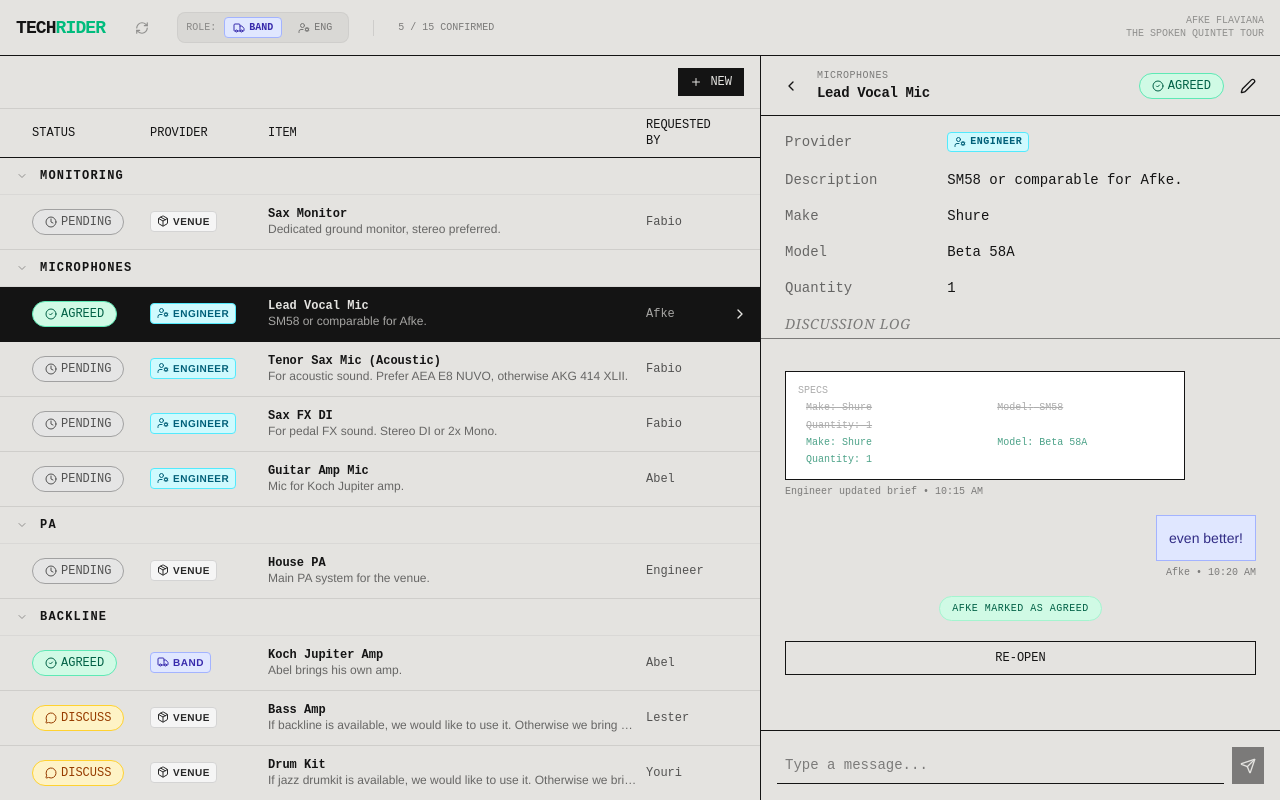
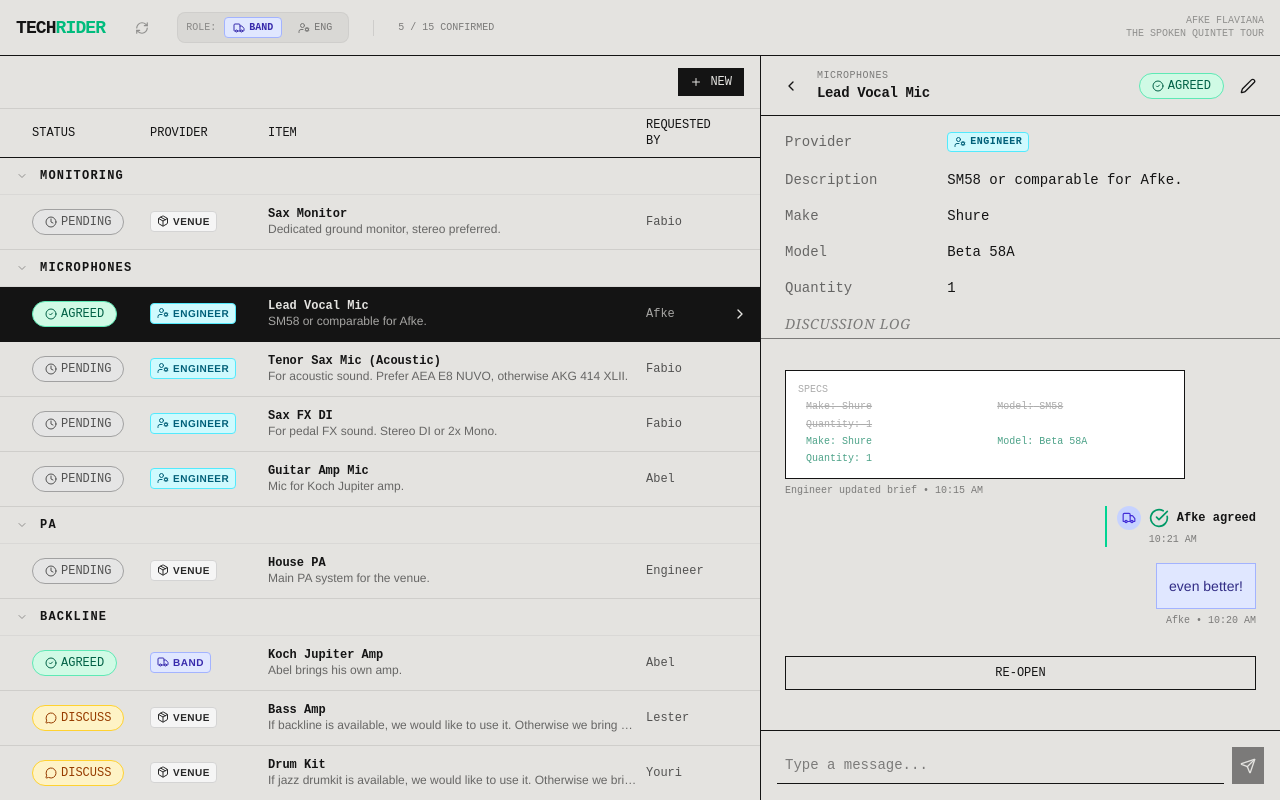
Before and after one commit to rikdewit/Miked-Briefing-System, a React (Vite) app: page / in a window 1280 px wide. Both pictures are taken after a click on the element 380 px from the left and 314 px from the top of the page. Built offline with nearby package versions, Linux system fonts and the light colour scheme.

Commit message:
update agreement flow

```diff
--- a/src/components/BriefItemDetail.tsx
+++ b/src/components/BriefItemDetail.tsx
@@ -2,7 +2,7 @@
 import { BriefItem, Role, Comment } from '../types';
 import { StatusBadge } from './Badges';
 import { ProviderBadge } from './ProviderBadge';
-import { Send, X, Edit2, CheckCircle, Clock } from 'lucide-react';
+import { Send, X, Edit2, CheckCircle, Clock, Truck, UserCog } from 'lucide-react';
 import { motion } from 'motion/react';
 
 interface BriefItemDetailProps {
@@ -250,8 +250,17 @@
 
               if (comment.type === 'ITEM_REVISION') {
                 const isOwn = comment.role === role;
-                const nextComment = index < item.comments.length - 1 ? item.comments[index + 1] : null;
-                const isAgreed = nextComment?.type === 'STATUS_CHANGE' && nextComment?.newStatus === 'AGREED';
+                const agreementComments: Comment[] = [];
+                let j = index + 1;
+                while (j < item.comments.length) {
+                  const c = item.comments[j];
+                  if (c.type === 'STATUS_CHANGE' && c.newStatus === 'AGREED') {
+                    agreementComments.push(c);
+                  } else if (c.type === 'ITEM_REVISION' || (c.type === 'STATUS_CHANGE' && c.newStatus !== 'AGREED')) {
+                    break;
+                  }
+                  j++;
+                }
 
                 return (
                   <div key={comment.id} className={`flex flex-col ${isOwn ? 'items-end' : 'items-start'} my-4 w-full`}>
@@ -320,21 +329,31 @@
                           </div>
                         )}
                       </div>
-                      {isAgreed && nextComment ? (
-                        <div className="mt-3 pt-2 border-t border-emerald-500/30 flex items-center gap-1.5 text-[10px] font-mono text-emerald-700 font-bold">
-                          <CheckCircle className="w-3 h-3" />
-                          {nextComment.author} agreed to changes
-                        </div>
-                      ) : comment.waitingFor && (
-                        <div className="mt-3 pt-2 border-t border-[#141414]/10 flex items-center gap-1.5 text-[10px] font-mono text-amber-700">
-                          <Clock className="w-3 h-3" />
-                          Awaiting {comment.waitingFor} confirmation
-                        </div>
-                      )}
                     </div>
                     <span className="font-mono text-[10px] mt-1 opacity-50">
                       {comment.author} updated brief • {new Date(comment.timestamp).toLocaleTimeString([], {hour: '2-digit', minute:'2-digit'})}
                     </span>
+                    {agreementComments.length > 0 && (
+                      <div className={`relative flex flex-col gap-0.5 mt-2 ${isOwn ? 'self-start' : 'self-end'}`}>
+                        <div className={`absolute top-0 bottom-0 w-0.5 bg-emerald-400 ${isOwn ? 'right-0' : 'left-0'}`} />
+                        {agreementComments.map(ac => (
+                          <div key={ac.id} className={`flex flex-col ${isOwn ? 'pr-3' : 'pl-3'}`}>
+                            <div className="flex items-center gap-2">
+                              <span className={`w-6 h-6 rounded-full flex items-center justify-center shrink-0 ${
+                                ac.role === 'BAND' ? 'bg-indigo-200 text-indigo-700' : 'bg-cyan-200 text-cyan-700'
+                              }`}>
+                                {ac.role === 'BAND' ? <Truck className="w-3.5 h-3.5" /> : <UserCog className="w-3.5 h-3.5" />}
+                              </span>
+                              <CheckCircle className="w-5 h-5 text-emerald-600 shrink-0" />
+                              <span className="font-mono text-xs font-semibold">{ac.author} agreed</span>
+                            </div>
+                            <span className="font-mono text-[10px] opacity-50 mt-0.5 ml-8">
+                              {new Date(ac.timestamp).toLocaleTimeString([], {hour: '2-digit', minute:'2-digit'})}
+                            </span>
+                          </div>
+                        ))}
+                      </div>
+                    )}
                   </div>
                 );
               }
--- a/src/components/GlobalChat.tsx
+++ b/src/components/GlobalChat.tsx
@@ -1,11 +1,11 @@
 import React, { useState, useEffect, useRef } from 'react';
-import { BriefItem, ChatMessage, Role, ItemStatus, Category } from '../types';
+import { BriefItem, ChatMessage, Role, ItemStatus, Category, Comment } from '../types';
 import { StatusBadge } from './Badges';
 import { ProviderBadge } from './ProviderBadge';
 import {
   TextInput, TextareaInput, CategorySelect, ProviderSelect, SpecsSection,
 } from './FormFields';
-import { Send, MessageSquare, ChevronLeft, Edit2, Save } from 'lucide-react';
+import { Send, MessageSquare, ChevronLeft, Edit2, Save, CheckCircle, Truck, UserCog } from 'lucide-react';
 
 type Filter = 'ALL' | 'CHAT' | 'UPDATES';
 
@@ -283,12 +283,12 @@
               )}
               {(() => {
                 const lastRevisionId = [...item.comments].reverse().find(c => c.type === 'ITEM_REVISION')?.id;
-                return item.comments.map((comment) => {
+                return item.comments.map((comment, index) => {
                 if (comment.type === 'STATUS_CHANGE') {
+                  if (comment.newStatus === 'AGREED') return null;
                   return (
                     <div key={comment.id} className="flex justify-center my-2">
                       <div className={`px-3 py-1 rounded-full text-[10px] font-mono uppercase tracking-wider border ${
-                        comment.newStatus === 'AGREED' ? 'bg-emerald-100 text-emerald-800 border-emerald-200' :
                         comment.newStatus === 'DISCUSSING' ? 'bg-amber-100 text-amber-800 border-amber-200' :
                         comment.newStatus === 'PENDING' ? 'bg-neutral-100 text-neutral-600 border-neutral-200' :
                         'bg-red-100 text-red-800 border-red-200'
@@ -313,6 +313,17 @@
                 }
                 if (comment.type === 'ITEM_REVISION') {
                   const isOwn = comment.role === role;
+                  const agreementComments: Comment[] = [];
+                  let j = index + 1;
+                  while (j < item.comments.length) {
+                    const c = item.comments[j];
+                    if (c.type === 'STATUS_CHANGE' && c.newStatus === 'AGREED') {
+                      agreementComments.push(c);
+                    } else if (c.type === 'ITEM_REVISION' || (c.type === 'STATUS_CHANGE' && c.newStatus !== 'AGREED')) {
+                      break;
+                    }
+                    j++;
+                  }
                   return (
                     <div key={comment.id} className={`flex flex-col ${isOwn ? 'items-end' : 'items-start'} my-4 w-full`}>
                       <div className={`border border-[#141414] p-3 w-full max-w-[85%] text-xs font-mono ${isOwn ? 'bg-[#141414]/5' : 'bg-white'}`}>
@@ -369,6 +380,27 @@
                       <span className="font-mono text-[10px] mt-1 opacity-50">
                         {comment.author} updated brief • {new Date(comment.timestamp).toLocaleTimeString([], { hour: '2-digit', minute: '2-digit' })}
                       </span>
+                      {agreementComments.length > 0 && (
+                        <div className={`relative flex flex-col gap-0.5 mt-2 ${isOwn ? 'self-start' : 'self-end'}`}>
+                          <div className={`absolute top-0 bottom-0 w-0.5 bg-emerald-400 ${isOwn ? 'right-0' : 'left-0'}`} />
+                          {agreementComments.map(ac => (
+                            <div key={ac.id} className={`flex flex-col ${isOwn ? 'pr-3' : 'pl-3'}`}>
+                              <div className="flex items-center gap-2">
+                                <span className={`w-6 h-6 rounded-full flex items-center justify-center shrink-0 ${
+                                  ac.role === 'BAND' ? 'bg-indigo-200 text-indigo-700' : 'bg-cyan-200 text-cyan-700'
+                                }`}>
+                                  {ac.role === 'BAND' ? <Truck className="w-3.5 h-3.5" /> : <UserCog className="w-3.5 h-3.5" />}
+                                </span>
+                                <CheckCircle className="w-5 h-5 text-emerald-600 shrink-0" />
+                                <span className="font-mono text-xs font-semibold">{ac.author} agreed</span>
+                              </div>
+                              <span className="font-mono text-[10px] opacity-50 mt-0.5 ml-8">
+                                {new Date(ac.timestamp).toLocaleTimeString([], { hour: '2-digit', minute: '2-digit' })}
+                              </span>
+                            </div>
+                          ))}
+                        </div>
+                      )}
                     </div>
                   );
                 }
```
